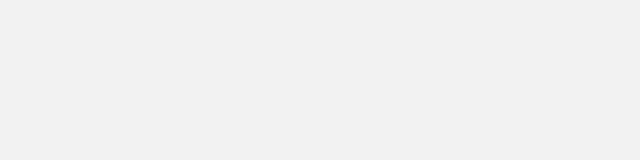
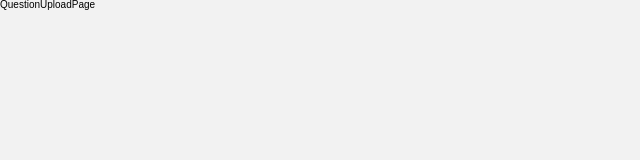
Before and after one commit to boeunLee/PracticeMbti, a React (Create React App) app: page /question in a window 1280 px wide. Before the commit this address had no page. Shown: the top 160 px of the page, without its empty margins (0-640 px from the left). Built offline with nearby package versions, Linux system fonts and the light colour scheme.

Commit message:
✨ feat: 질문하기 버튼 클릭시 컴포넌트 이동 (#12)

```diff
--- a/src/components/feed/Header/Header.jsx
+++ b/src/components/feed/Header/Header.jsx
@@ -1,6 +1,7 @@
 import React from "react";
 import Button from "../../common/Button/Button";
 import styled from "styled-components";
+import { useNavigate } from "react-router-dom";
 
 const HeaderWrapper = styled.main`
   margin-top: 50px;
@@ -9,7 +10,7 @@ const HeaderWrapper = styled.main`
 const HeaderInfo = styled.div`
   display: flex;
   flex-direction: row;
-  /* margin-top: 30px; */
+
   p {
     color: ${({ theme }) => theme.colors.gray200};
     font-size: ${({ theme }) => theme.fontSize.sm};
@@ -30,7 +31,6 @@ const HeaderMain = styled.div`
     color: ${({ theme }) => theme.colors.text};
     font-weight: 600;
     margin-right: 20px;
-    /* padding-top: 20px; */
     align-self: flex-end;
   }
   Button {
@@ -40,6 +40,10 @@ const HeaderMain = styled.div`
 `;
 
 export default function Header() {
+  const navigate = useNavigate();
+  const handleBtnClick = () => {
+    navigate(`question`);
+  };
   return (
     <HeaderWrapper>
       <HeaderInfo>
@@ -48,7 +52,8 @@ export default function Header() {
       </HeaderInfo>
       <HeaderMain>
         <h1>성격 유형에게 물어보세요</h1>
-        <Button size="md" color="question">
+
+        <Button size="md" color="question" onClick={handleBtnClick}>
           질문하기
         </Button>
       </HeaderMain>
--- /dev/null
+++ b/src/pages/QuestionUploadPage/QuestionUploadPage.jsx
@@ -0,0 +1,5 @@
+import React from "react";
+
+export default function QuestionUploadPage() {
+  return <div>QuestionUploadPage</div>;
+}
--- a/src/pages/Router.jsx
+++ b/src/pages/Router.jsx
@@ -3,12 +3,14 @@ import MainPage from "./MainPage/MainPage";
 import AllMbtiDetailPage from "./MbtiListPage/AllMbtiDetailPage";
 import UserMbtiDetailPage from "./MbtiListPage/UserMbtiDetailPage";
 import PostDetailPage from "./PostPage/PostDetailPage";
+import QuestionUploadPage from "./QuestionUploadPage/QuestionUploadPage";
 
 export default function AppRouter() {
   return (
     <BrowserRouter>
       <Routes>
         <Route path="/" element={<MainPage />} />
+        <Route path="/question" element={<QuestionUploadPage />} />
         <Route path="/postmbti" element={<AllMbtiDetailPage />} />
         <Route path="/postmbti/:user" element={<UserMbtiDetailPage />} />
         <Route path="/postdetail/:postId" element={<PostDetailPage />} />
```
